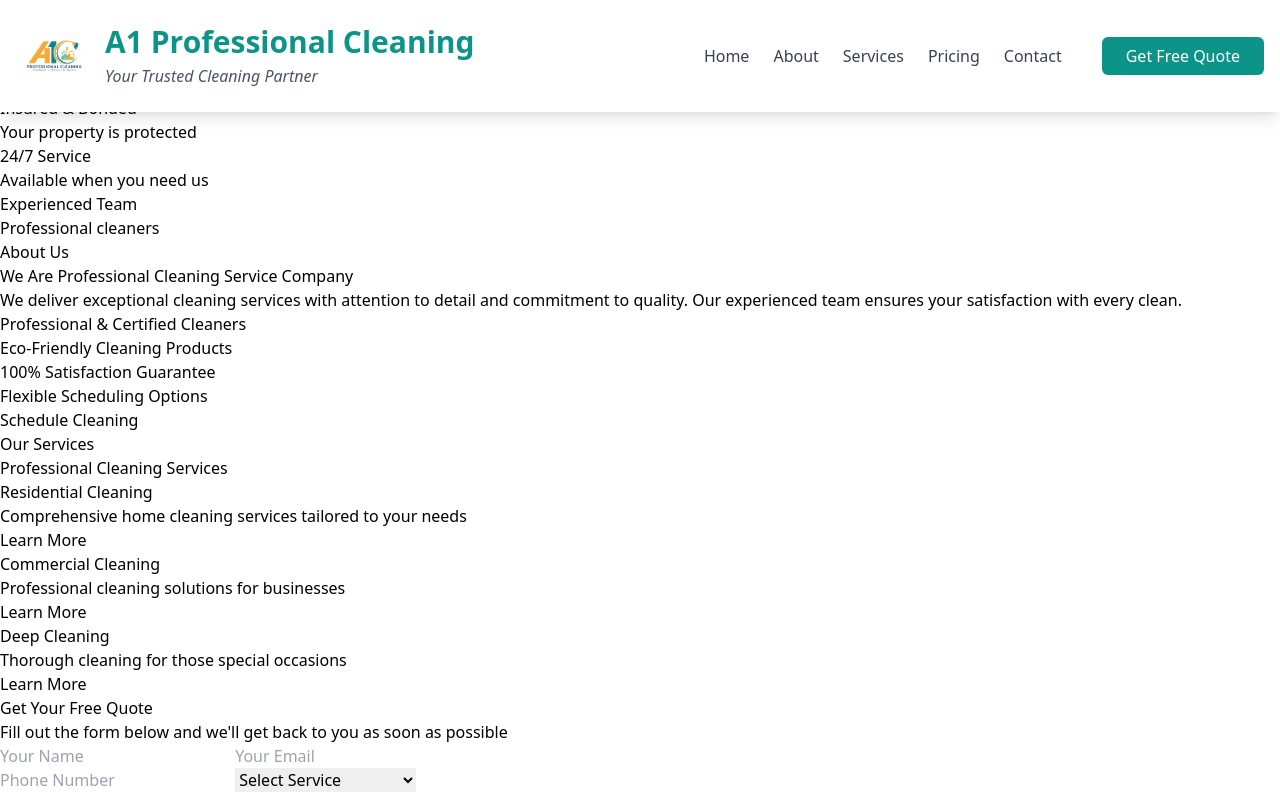
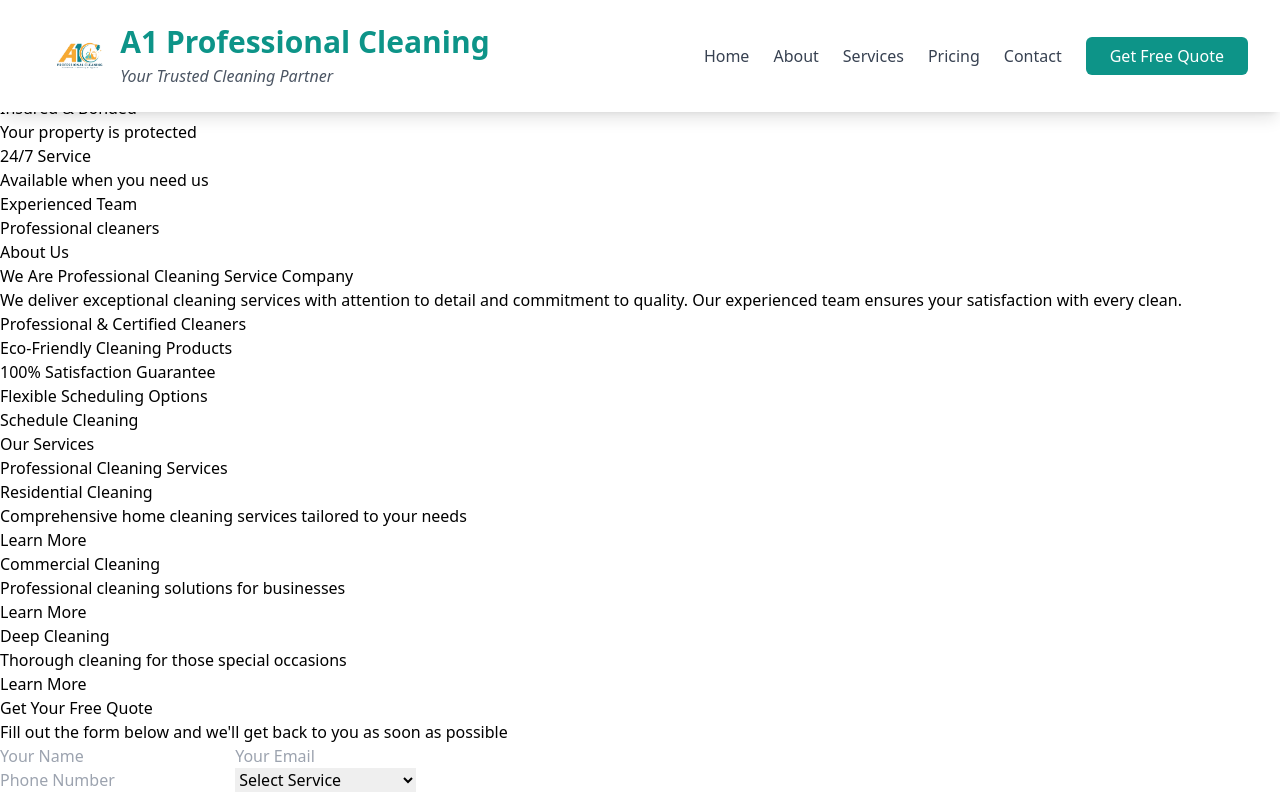
Before and after one commit to nyagooh/A1proffesional-cleaning, a website: page index.html in a window 1280 px wide. Shown: the top 796 px of the page. Drawn offline with nearby package versions, Linux system fonts and the light colour scheme.

Commit message:
add padding to the navbar

```diff
--- a/index.html
+++ b/index.html
@@ -9,16 +9,16 @@
 <body>
     <!-- Main Header Area -->
     <header class="bg-white shadow-lg fixed w-full top-0 z-50">
-        <div class="container mx-auto px-4 py-6">
+        <div class="container mx-auto px-8 py-6">
             <div class="flex items-center justify-between">
-                <div class="logo-area flex items-center space-x-3">
-                    <img src="/images/A1 PROFESSIONAL CLEANING-4-1.jpg" alt="A1 Professional Cleaning Logo" class="h-12 w-auto">
+                <div class="logo-area flex items-center space-x-2 ml-4">
+                    <img src="/images/A1 PROFESSIONAL CLEANING-4-1.jpg" alt="A1 Professional Cleaning Logo" class="h-10 w-auto">
                     <div>
                         <h1 class="text-3xl font-bold text-teal-600">A1 Professional Cleaning</h1>
                         <p class="text-gray-600 mt-1 italic">Your Trusted Cleaning Partner</p>
                     </div>
                 </div>
-                <div class="flex items-center space-x-10">
+                <div class="flex items-center space-x-6">
                     <nav class="main-menu">
                         <ul class="flex space-x-6">
                             <li><a href="#home" class="text-gray-700 hover:text-teal-600 transition-colors">Home</a></li>
```
